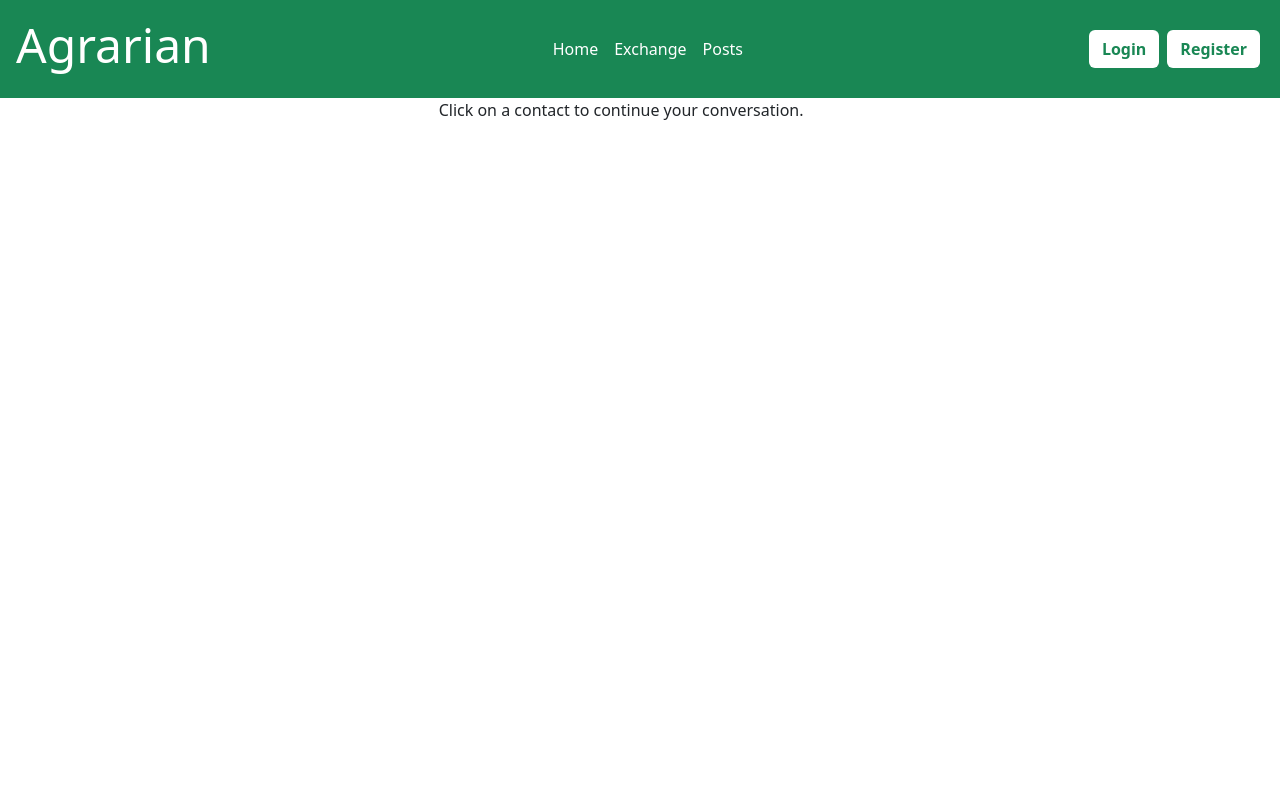
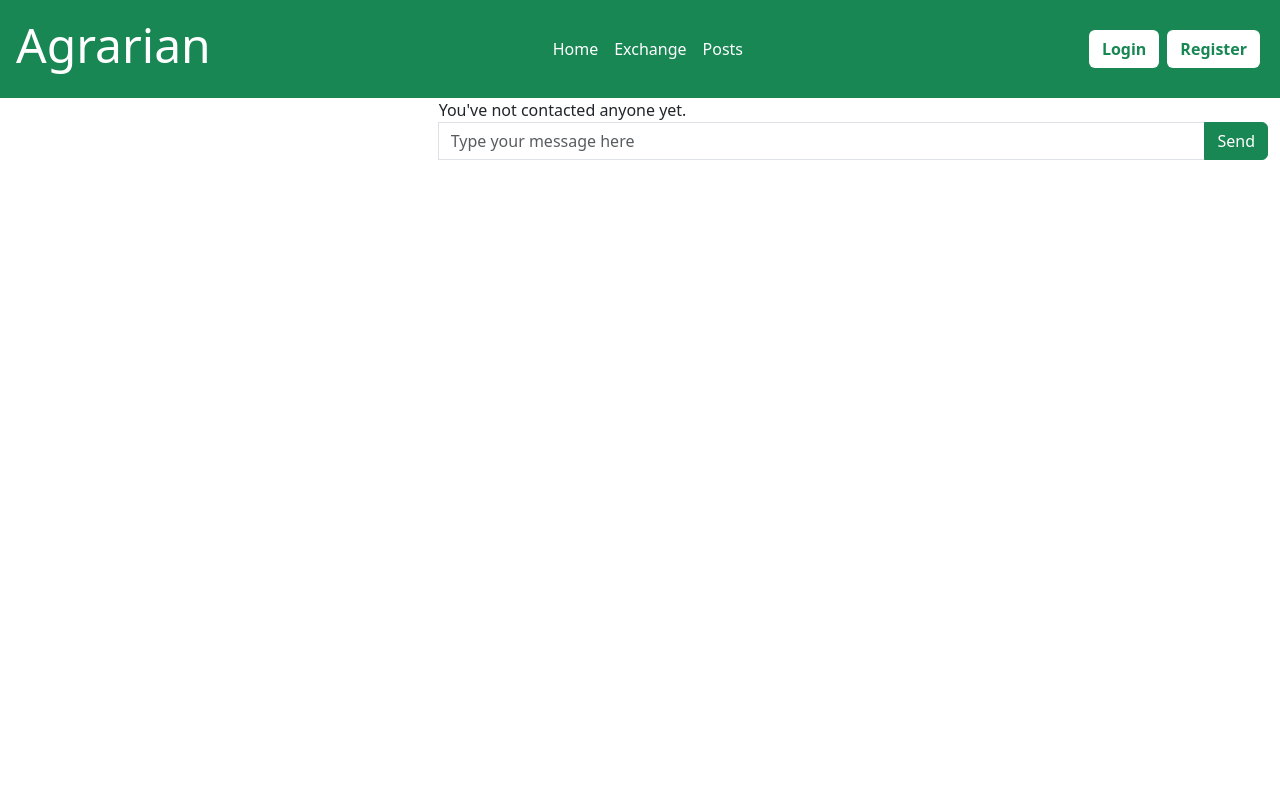
Before and after one commit to CraigAT1181/fe-agrarian-react, a React (Vite) app: page /messenger in a window 1280 px wide. Shown: the top 800 px of the page. Built offline with nearby package versions, Linux system fonts and the light colour scheme.

Commit message:
Established basic functionality for messaging, allowing a message to be added to the messages table and for the MessageList component to re-render, showing the new message in the chat panel.

```diff
--- a/src/api/api.js
+++ b/src/api/api.js
@@ -32,6 +32,18 @@ export const getConversationsByUserID = async (user_id) => {
 
 export const getMessagesByConverationID = async (conversation_id) => {
   const { data } = await api.get(`/conversations/${conversation_id}/messages`);
+
+  return data;
+};
+
+export const sendMessage = async (conversation_id, sender_id, message) => {
+  const { data } = await api.post(
+    `/conversations/${conversation_id}/messages`,
+    {
+      sender_id: sender_id,
+      message: message,
+    }
+  );
 
   return data;
 };
--- a/src/components/ContactList.jsx
+++ b/src/components/ContactList.jsx
@@ -1,51 +1,21 @@
 import React, { useState } from "react";
 import { useAuth } from "./AuthContext";
 import "../App.css";
-import { getMessagesByConverationID } from "../api/api";
 
-export default function ContactList({ setMessages, conversations }) {
-  const [isLoading, setIsLoading] = useState(false);
-  const [error, setError] = useState(null);
+export default function ContactList({ conversations, setConversationID }) {
   const { user } = useAuth();
-
-  const handleGetMessages = (conversation_id) => {
-    setIsLoading(true);
-    getMessagesByConverationID(conversation_id)
-      .then(({ messages }) => {
-        setIsLoading(false);
-        setMessages(messages);
-      })
-      .catch(
-        ({
-          response: {
-            status,
-            data: { message },
-          },
-        }) => {
-          setIsLoading(false);
-          setError({ status, message: message });
-        }
-      );
-  };
-
-  if (isLoading) return <p>Just a moment...</p>;
-  if (error)
-    return (
-      <p>
-        Error {error.status} {error.message}
-      </p>
-    );
 
   return (
     <div>
-      {conversations.map((conversation, index) =>
+      {conversations &&
+        conversations.map((conversation, index) =>
           conversation.user1_id === user.user_id ? (
             index % 2 === 0 ? (
               <div
                 key={index}
                 className="bg-dark-subtle contact-list-item"
                 onClick={() => {
-                handleGetMessages(conversation.conversation_id);
+                  setConversationID(conversation.conversation_id);
                 }}>
                 <div>{conversation.user2_username}</div>
               </div>
@@ -54,7 +24,7 @@ export default function ContactList({ setMessages, conversations }) {
                 key={index}
                 className="bg-secondary-subtle contact-list-item"
                 onClick={() => {
-                handleGetMessages(conversation.conversation_id);
+                  setConversationID(conversation.conversation_id);
                 }}>
                 <div>{conversation.user2_username}</div>
               </div>
@@ -64,7 +34,7 @@ export default function ContactList({ setMessages, conversations }) {
               key={index}
               className="bg-dark-subtle contact-list-item"
               onClick={() => {
-              handleGetMessages(conversation.conversation_id);
+                setConversationID(conversation.conversation_id);
               }}>
               <div>{conversation.user1_username}</div>
             </div>
@@ -73,7 +43,7 @@ export default function ContactList({ setMessages, conversations }) {
               key={index}
               className="bg-secondary-subtle contact-list-item"
               onClick={() => {
-              handleGetMessages(conversation.conversation_id);
+                setConversationID(conversation.conversation_id);
               }}>
               <div>{conversation.user1_username}</div>
             </div>
--- a/src/components/MessageInput.jsx
+++ b/src/components/MessageInput.jsx
@@ -1,23 +1,72 @@
 import React, { useState } from "react";
+import { useAuth } from "./AuthContext";
+import { sendMessage } from "../api/api";
 
-export default function MessageInput({ onSend }) {
-  const [message, setMessage] = useState("");
+export default function MessageInput({ conversationID, setMessageSent }) {
+  const [isLoading, setIsLoading] = useState(false);
+  const [error, setError] = useState(null);
+  const { user } = useAuth();
+  const [messageInput, setMessageInput] = useState("");
 
   function handleChange(e) {
-    setMessage(e.target.value);
+    setMessageInput(e.target.value);
   }
 
-  function handleSend() {
-    if (message.trim() !== "") {
-      onSend(message);
-      setMessage("");
+  function handleSend(e) {
+    e.preventDefault();
+    if (messageInput.trim() !== "") {
+      setIsLoading(true);
+      sendMessage(conversationID, user.user_id, messageInput)
+        .then(() => {
+          setIsLoading(false);
+          setMessageSent(true);
+        })
+        .catch(
+          ({
+            response: {
+              status,
+              data: { message },
+            },
+          }) => {
+            setIsLoading(false);
+            setError({ status, message });
+          }
+        );
+      setMessageInput("");
+      setMessageSent(false);
     }
   }
 
+  if (isLoading) return <p>Sending your message...</p>;
+  if (error)
+    return (
+      <p>
+        Error {error.status} {error.message}
+      </p>
+    );
+
   return (
     <div>
-      <input type="text" value={message} onChange={handleChange} />
-      <button onClick={handleSend}>Send</button>
+      <form onSubmit={handleSend}>
+        <div className="input-group">
+          <label
+            htmlFor="message-input"
+            className="form-label"></label>
+          <input
+            id="message-input"
+            className="form-control"
+            type="text"
+            placeholder="Type your message here"
+            value={messageInput}
+            onChange={handleChange}
+          />
+          <button
+            className="btn btn-success"
+            type="submit">
+            Send
+          </button>
+        </div>
+      </form>
     </div>
   );
 }
--- a/src/components/MessageList.jsx
+++ b/src/components/MessageList.jsx
@@ -1,34 +1,84 @@
-import React from "react";
+import React, { useState, useEffect } from "react";
 import { useAuth } from "./AuthContext";
+import { getMessagesByConverationID } from "../api/api";
 
-export default function MessageList({ messages }) {
+export default function MessageList({ conversationID, messageSent }) {
+  const [isLoading, setIsLoading] = useState(true);
+  const [error, setError] = useState(null);
+  const [messages, setMessages] = useState([]);
   const { user } = useAuth();
+
+  useEffect(() => {
+    setIsLoading(true);
+    if (conversationID) {
+      getMessagesByConverationID(conversationID)
+        .then(({ messages }) => {
+          setIsLoading(false);
+          setMessages(messages);
+        })
+        .catch(
+          ({
+            response: {
+              status,
+              data: { message },
+            },
+          }) => {
+            setIsLoading(false);
+            setError({ status, message: message });
+          }
+        );
+    } else {
+      setIsLoading(false);
+    }
+  }, [conversationID, messageSent]);
+
+  if (isLoading) return <p>Gathering your messages...</p>;
+  if (error)
+    return (
+      <p>
+        Error {error.status} {error.message}
+      </p>
+    );
 
   return (
     <div>
+      <div className="message-container h-75">
+        {messages.length > 0 ? (
+          <>
+            <div>
               {messages.map((message, index) => {
                 return message.sender_id === user.user_id ? (
-          <div className="d-flex justify-content-start">
                   <div
                     key={index}
-              className="bg-success-subtle rounded p-2 mb-2 w-75">
+                    className="d-flex justify-content-start">
+                    <div className="bg-success-subtle rounded p-2 mb-2 w-75">
                       <p style={{ fontSize: "12px" }}>{message.sender_name}</p>
                       <p>{message.message}</p>
-              <p style={{ fontSize: "12px" }}>{message.created_at}</p>
+                      <p style={{ fontSize: "12px", margin: "0px" }}>
+                        {message.created_at}
+                      </p>
                     </div>
                   </div>
                 ) : (
-          <div className="d-flex justify-content-end">
                   <div
                     key={index}
-              className="bg-success-subtle rounded p-2 mb-2 w-75">
+                    className="d-flex justify-content-end">
+                    <div className="bg-success-subtle rounded p-2 mb-2 w-75">
                       <p style={{ fontSize: "12px" }}>{message.sender_name}</p>
                       <p>{message.message}</p>
-              <p style={{ fontSize: "12px" }}>{message.created_at}</p>
+                      <p style={{ fontSize: "12px", margin: "0px" }}>
+                        {message.created_at}
+                      </p>
                     </div>
                   </div>
                 );
               })}
             </div>
+          </>
+        ) : (
+          <div>Click on a contact to continue your conversation.</div>
+        )}
+      </div>
+    </div>
   );
 }
--- a/src/components/Messenger.jsx
+++ b/src/components/Messenger.jsx
@@ -9,8 +9,9 @@ export default function Messenger() {
   const [isLoading, setIsLoading] = useState(true);
   const [error, setError] = useState(null);
   const { user } = useAuth();
-  const [messages, setMessages] = useState([]);
   const [conversations, setConversations] = useState([]);
+  const [conversationID, setConversationID] = useState();
+  const [messageSent, setMessageSent] = useState(false);
 
   useEffect(() => {
     setIsLoading(true);
@@ -45,34 +46,27 @@ export default function Messenger() {
       </p>
     );
 
-  const handleSend = (message) => {
-    setMessages([...messages, message]);
-  };
-
   return (
     <section
-      className="container-fluid h-75"
+      className="container-fluid"
       style={{ minHeight: "100vh" }}>
       <div className="row h-100">
         <div className="col-md-4 h-100">
-          {conversations.length > 0 && (
-            <ContactList
-              conversations={conversations}
-              setMessages={setMessages}
-            />
-          )}
+          <ContactList
+            conversations={conversations}
+            setConversationID={setConversationID}
+          />
         </div>
         <div className="col-md-8 h-100">
-          <div className="messages-container h-75">
-            {messages.length === 0 && (
-              <div>Click on a contact to continue your conversation.</div>
-            )}
-            {messages.length > 0 && <MessageList messages={messages} />}
-            {messages.length > 0 && (
-              <div className="input-box-container h-25">
-                <MessageInput onSend={handleSend} />
-              </div>
-            )}
+          {conversations.length > 0 ? (
+            <div>
+              <MessageList conversationID={conversationID} messageSent={messageSent} />
+            </div>
+          ) : (
+            <div>You've not contacted anyone yet.</div>
+          )}
+          <div className="input-box-container h-25">
+            <MessageInput conversationID={conversationID} setMessageSent={setMessageSent}/>
           </div>
         </div>
       </div>
--- a/src/components/Profile.jsx
+++ b/src/components/Profile.jsx
@@ -34,6 +34,7 @@ export default function Profile() {
 
   const handleLogout = () => {
     logout();
+    navigate("/");
   };
 
   if (isLoading) return <p>Just a moment...</p>;
```
Also changed, not shown: src/components/Register.jsx (+0 -48 lines). Lines whose indentation alone changed are shown as unchanged.
